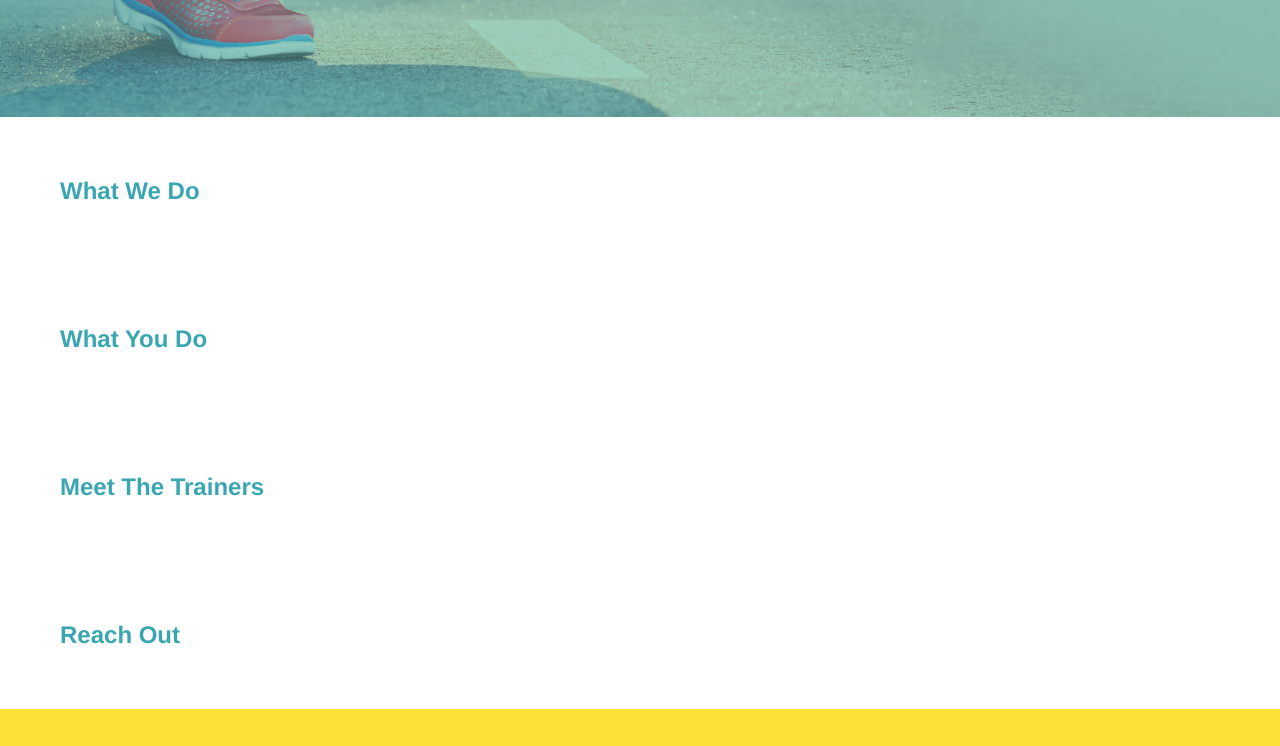
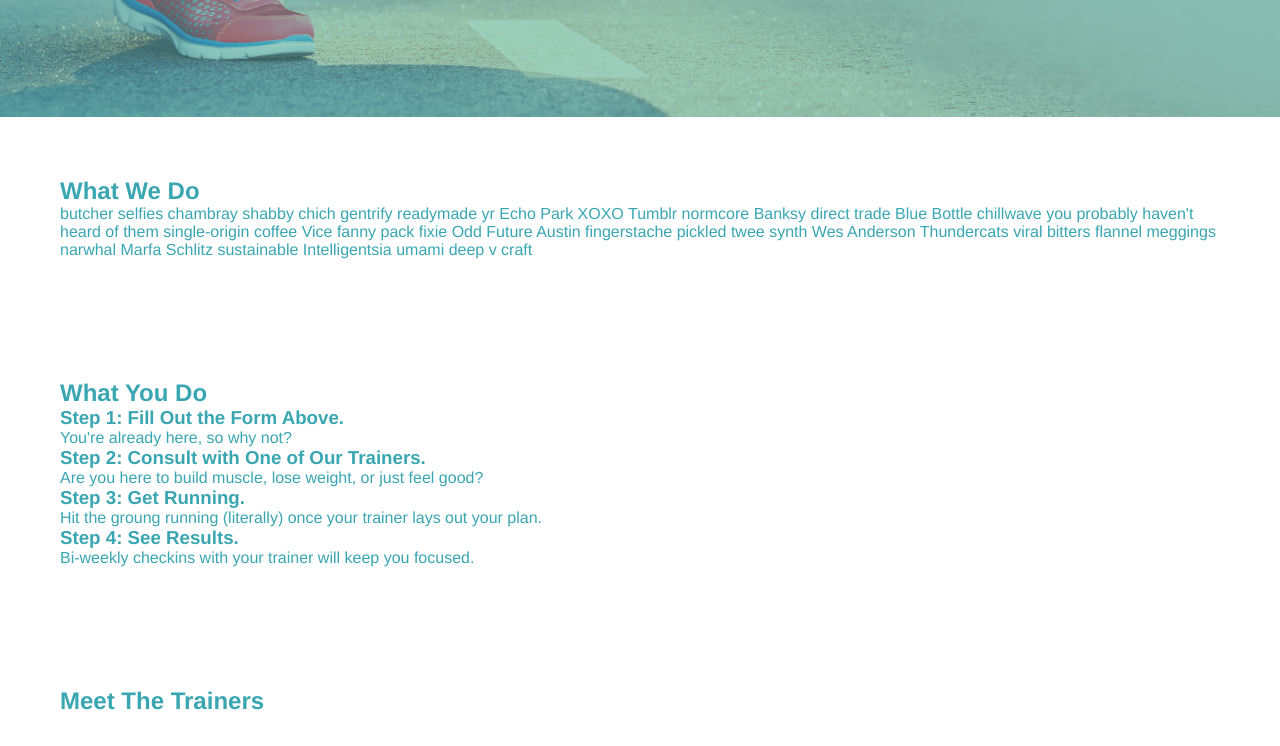
Before and after one commit to kg-phantom/run-buddy, a plain HTML site: page index.html in a window 1280 px wide. Shown: the part 565-1311 px from the top of the page. Drawn offline with Linux system fonts and the light colour scheme.

Commit message:
Added What You Do steps

```diff
--- a/index.html
+++ b/index.html
@@ -68,11 +68,34 @@
         <!-- "what we do" section -->
         <section>
             <h2>What We Do</h2>
+            <p>
+                butcher selfies chambray shabby chich gentrify readymade yr Echo Park XOXO Tumblr normcore Banksy direct trade Blue Bottle chillwave you probably haven't heard of them single-origin coffee Vice fanny pack fixie Odd Future Austin fingerstache pickled twee synth Wes Anderson Thundercats viral bitters flannel meggings narwhal Marfa Schlitz sustainable Intelligentsia umami deep v craft
+            </p>
         </section>
 
         <!-- "what you do" section -->
         <section>
             <h2> What You Do</h2>
+
+            <div>
+                <h3>Step 1: Fill Out the Form Above.</h3>
+                <p>You're already here, so why not?</p>
+            </div>
+
+            <div>
+                <h3>Step 2: Consult with One of Our Trainers.</h3>
+                <p>Are you here to build muscle, lose weight, or just feel good?</p>
+            </div>
+
+            <div>
+                <h3>Step 3: Get Running.</h3>
+                <p>Hit the groung running (literally) once your trainer lays out your plan.</p>
+            </div>
+
+            <div>
+                <h3>Step 4: See Results.</h3>
+                <p>Bi-weekly checkins with your trainer will keep you focused.</p>
+            </div>
         </section>
 
         <!-- "meet the trainers" section -->
```
